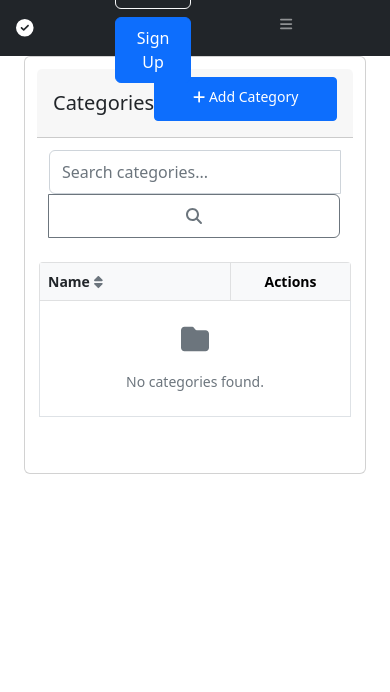
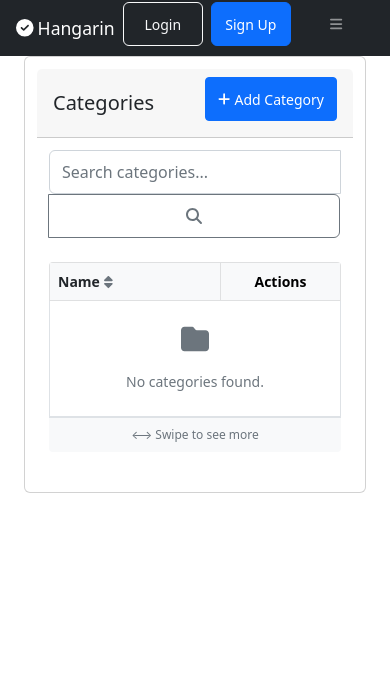
Before and after one commit to acesuus/Hangarin, a Django app: page /categories/ in a window 390 px wide. Shown: the top 692 px of the page. Run offline with Django 5.2, Linux system fonts and the light colour scheme; data that the repository does not hold is empty; some libraries are stand-ins or nearby versions.

Commit message:
fix resonsiveness

```diff
--- a/myproject/static/css/responsive.css
+++ b/myproject/static/css/responsive.css
@@ -18,7 +18,7 @@ html, body {
         padding-right: 10px;
     }
 
-    /* Navigation */
+    /* Navigation and Header */
     #layoutSidenav_content {
         padding-left: 0 !important;
         margin-left: 0 !important;
@@ -35,9 +35,43 @@ html, body {
         transform: translateX(0);
     }
 
+    /* Navbar brand and auth buttons */
     .navbar-brand {
         font-size: 1.1rem;
         padding: 0.5rem;
+        min-width: auto !important;
+        display: flex;
+        align-items: center;
+    }
+
+    .navbar-brand .d-none {
+        display: inline !important;
+    }
+
+    .navbar-brand i {
+        margin-right: 0.5rem;
+        font-size: 1.2rem;
+    }
+
+    /* Login/Signup buttons container */
+    .ms-auto {
+        margin-left: auto !important;
+        display: flex;
+        align-items: center;
+        gap: 0.5rem;
+    }
+
+    /* Auth buttons */
+    .btn-outline-light, .btn-primary {
+        padding: 0.4rem 0.75rem;
+        font-size: 0.875rem;
+        min-height: 35px;
+        margin: 0;
+        width: auto !important;
+        display: inline-flex;
+        align-items: center;
+        justify-content: center;
+        min-width: 80px;
     }
 
     /* Cards */
@@ -53,12 +87,33 @@ html, body {
     /* Tables */
     .table-responsive {
         font-size: 0.875rem;
-        margin: 0 -10px;
-        width: calc(100% + 20px);
+        margin: 0;
+        width: 100%;
+        overflow-x: auto;
+        -webkit-overflow-scrolling: touch;
+    }
+
+    .table {
+        width: 100% !important;
+        margin-bottom: 0;
     }
 
     .table td, .table th {
         padding: 0.5rem;
+        white-space: nowrap;
+        min-width: 100px;
+    }
+
+    /* Add horizontal scroll indicator */
+    .table-responsive::after {
+        content: "⟷ Swipe to see more";
+        display: block;
+        text-align: center;
+        padding: 0.5rem;
+        color: #6c757d;
+        font-size: 0.75rem;
+        background: #f8f9fa;
+        border-top: 1px solid #dee2e6;
     }
 
     /* Forms */
--- a/myproject/templates/base.html
+++ b/myproject/templates/base.html
@@ -18,7 +18,7 @@
     <nav class="sb-topnav navbar navbar-expand navbar-dark bg-dark">
       <a class="navbar-brand ps-3" href="{% url 'home' %}">
         <i class="fas fa-check-circle me-1"></i>
-        <span class="d-none d-sm-inline">Hangarin</span>
+        <span class="d-none">Hangarin</span>
       </a>
       <button class="btn btn-link btn-sm order-1 order-lg-0 me-2 me-lg-0" id="sidebarToggle" href="#!"><i class="fas fa-bars"></i></button>
       {% if user.is_authenticated %}
@@ -52,7 +52,7 @@
       </ul>
       {% else %}
       <div class="ms-auto">
-        <a href="{% url 'account_login' %}" class="btn btn-outline-light me-2">Login</a>
+        <a href="{% url 'account_login' %}" class="btn btn-outline-light">Login</a>
         <a href="{% url 'account_signup' %}" class="btn btn-primary">Sign Up</a>
       </div>
       {% endif %}
```
